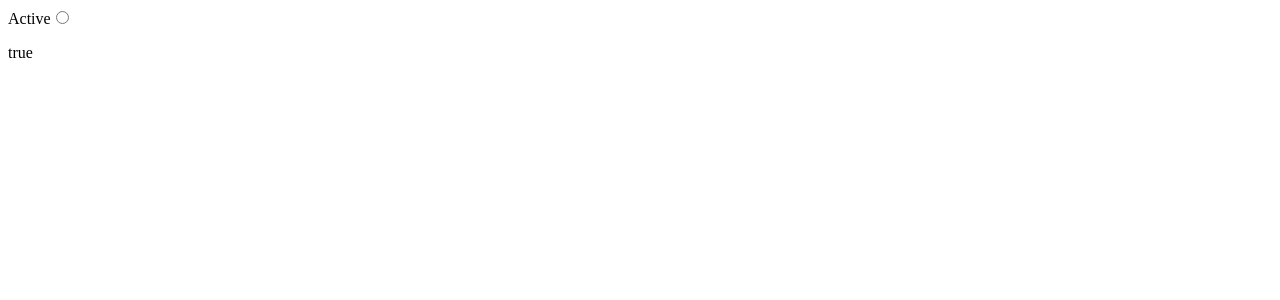
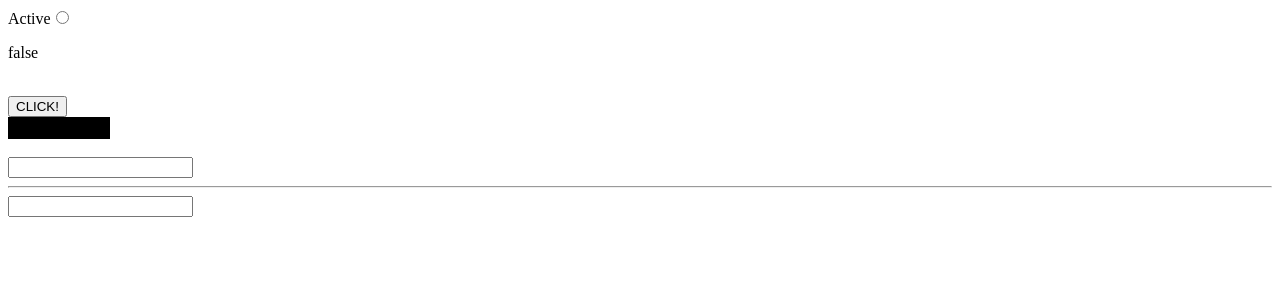
Before and after one commit to lukasz-sajna/Angular-Fast-Crash-Course, an Angular app in the folder demo/: page / in a window 1280 px wide. Shown: the top 300 px of the page. Built offline with nearby package versions, Linux system fonts and the light colour scheme.

Commit message:
Section 3 Completed

```diff
--- a/demo/src/app/app.component.css
+++ b/demo/src/app/app.component.css
@@ -0,0 +1,7 @@
+div.box {
+  height: 20px;
+  width: 100px;
+  border: 1px solid;
+  background: black;
+  cursor: pointer;
+}
--- a/demo/src/app/app.component.html
+++ b/demo/src/app/app.component.html
@@ -3,6 +3,23 @@
 
 <p>{{ getUserStatus() }}</p>
 
+
+<br>
+
+<button (click)="greetPerson()">CLICK!</button>
+
+<br>
+
+<div (mouseenter)="mousingOver()" class="box"></div>
+
+<br>
+
+<input (keydown)="keyDowning()" type="text">
+
+<br>
+<hr>
+
+<input type="text">
 <!-- <h1>Welcome to {{ firstName }} {{lastName}}!</h1>
 <br>
 <hr>
--- a/demo/src/app/app.component.ts
+++ b/demo/src/app/app.component.ts
@@ -15,6 +15,8 @@ export class AppComponent {
 
   constructor() {
     console.log('constructor...');
+
+    this.getUserStatus();
   }
 
   displayFirstName() {
@@ -22,6 +24,18 @@ export class AppComponent {
   }
 
   getUserStatus() {
-    return this.status = true;
+    return this.status = false;
+  }
+
+  greetPerson() {
+    alert('HI!');
+  }
+
+  mousingOver() {
+    console.log('we just moused over');
+  }
+
+  keyDowning() {
+    console.log('we just key downed');
   }
 }
```
